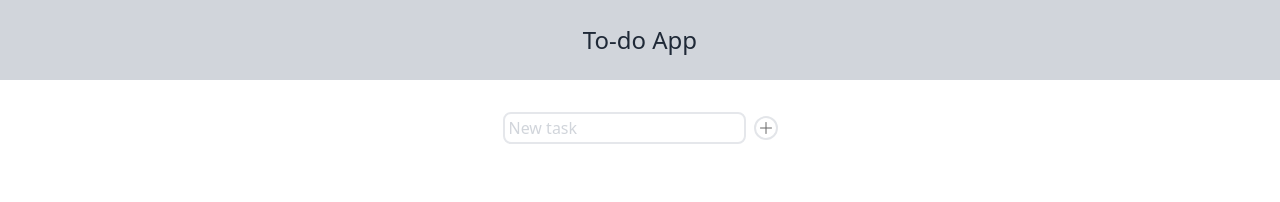
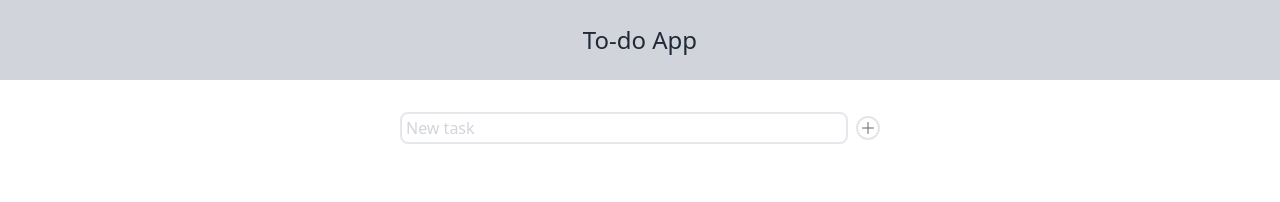
Before and after one commit to yurimzk/to-do-app, a React (Vite) app: page / in a window 1280 px wide. Shown: the top 202 px of the page. Built offline with nearby package versions, Linux system fonts and the light colour scheme.

Commit message:
refactor: increase the form's input width

```diff
--- a/src/components/TodoForm.tsx
+++ b/src/components/TodoForm.tsx
@@ -21,7 +21,7 @@ export function TodoForm({ onAddTask }: TodoFormProps) {
       placeholder="New task"
       value={input}
       onChange={(e) => setInput(e.target.value)}
-      className="border-2 rounded-lg px-1 py-0.5 placeholder-gray-300 focus:outline-none focus:ring-1 focus:ring-gray-800 hover:ring-1 hover:ring-gray-800" />
+      className="border-2 rounded-lg px-1 py-0.5 w-full max-w-md placeholder-gray-300 focus:outline-none focus:ring-1 focus:ring-gray-800 hover:ring-1 hover:ring-gray-800" />
       <button type="submit" className="w-6 h-6 border-2 rounded-full border-gray-300 flex justify-center self-center opacity-60 hover:opacity-100">
         <Plus className="w-4 h-4 self-center" />
       </button>
```
